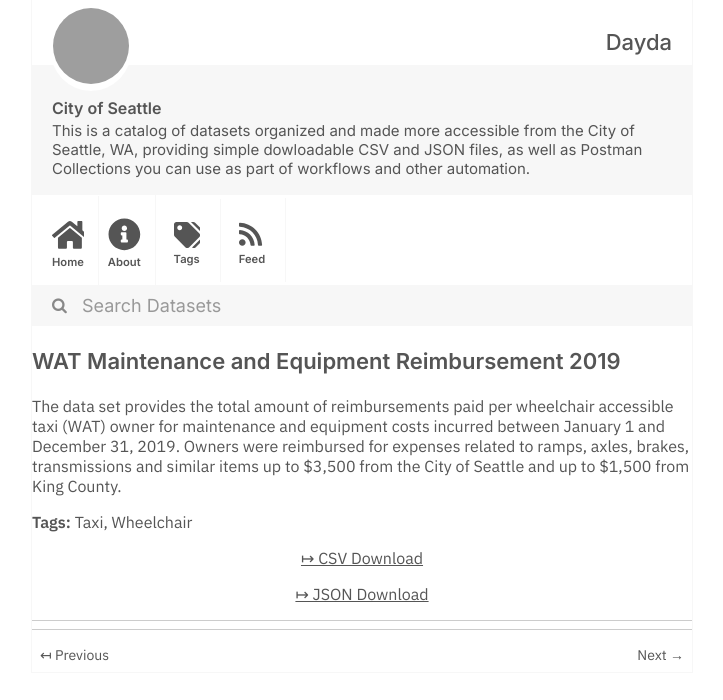
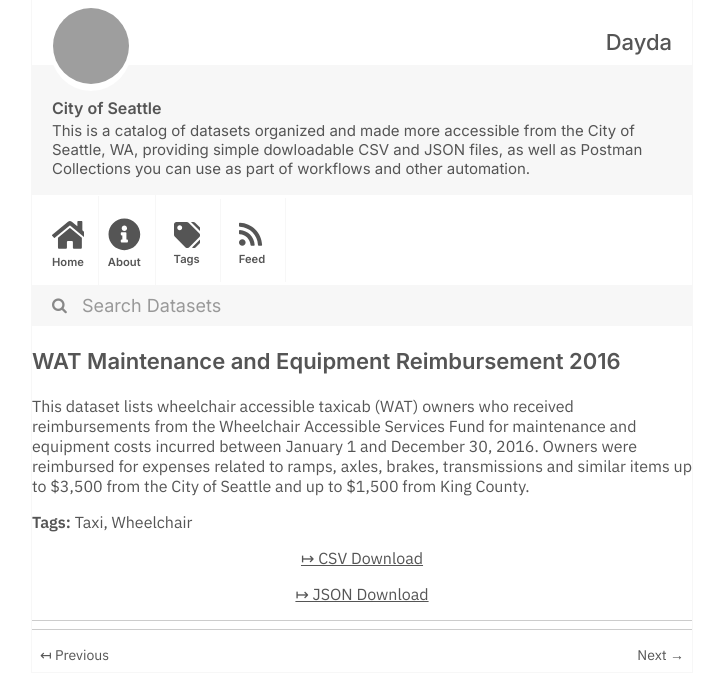
Before and after one commit to dayda-entities/city-of-seattle, a Jekyll site: the page built from _posts/2020-11-10-wat-maintenance-and-equipment-.md, in a window 1280 px wide, cut to the strip 0-700 px from the top of the page. Shown: the whole strip, without its empty margins (278-1001 px from the left). Built offline with Jekyll 4.4.1, drawn with Linux system fonts in a browser that asks for light colours; grey boxes are pictures that could not be loaded.

Commit message:
Publish Data

```diff
--- a/_posts/2020-11-10-wat-maintenance-and-equipment-.md
+++ b/_posts/2020-11-10-wat-maintenance-and-equipment-.md
@@ -1,7 +1,7 @@
 ---
-title: WAT Maintenance and Equipment Reimbursement 2019
-created: '2020-11-10T16:59:23.560093'
-modified: '2020-11-10T16:59:23.560104'
+title: WAT Maintenance and Equipment Reimbursement 2016
+created: '2020-11-10T16:59:22.757884'
+modified: '2020-11-10T16:59:22.757895'
 state: active
 type: dataset
 tags:
@@ -9,9 +9,9 @@ tags:
   - Wheelchair
 groups:
   - Local Government
-csv_url: 'https://data.seattle.gov/api/views/eqey-hg4m/rows.csv?accessType=DOWNLOAD'
-json_url: 'https://data.seattle.gov/api/views/eqey-hg4m/rows.json?accessType=DOWNLOAD'
+csv_url: 'https://data.seattle.gov/api/views/e8rk-vcab/rows.csv?accessType=DOWNLOAD'
+json_url: 'https://data.seattle.gov/api/views/e8rk-vcab/rows.json?accessType=DOWNLOAD'
 layout: post
 
 ---
-The data set provides the total amount of reimbursements paid per wheelchair accessible taxi (WAT)  owner for maintenance and equipment costs incurred between January 1 and December 31, 2019.  Owners were reimbursed for expenses related to ramps, axles, brakes, transmissions and similar items up to $3,500 from the City of Seattle and up to $1,500 from King County.
+This dataset lists wheelchair accessible taxicab (WAT) owners who received reimbursements from the Wheelchair Accessible Services Fund for maintenance and equipment costs incurred between January 1 and December 30, 2016. Owners were reimbursed for expenses related to ramps, axles, brakes, transmissions and similar items up to $3,500 from the City of Seattle and up to $1,500 from King County.
```
